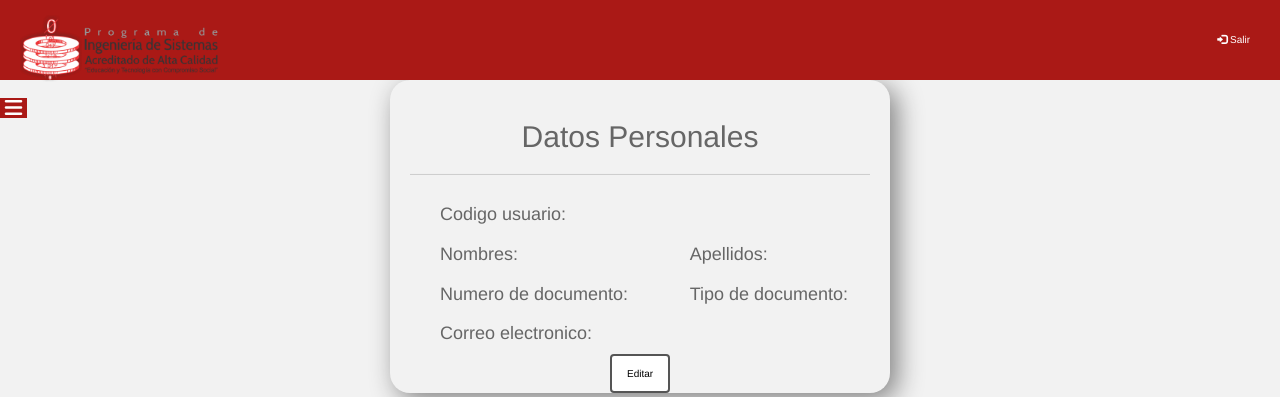
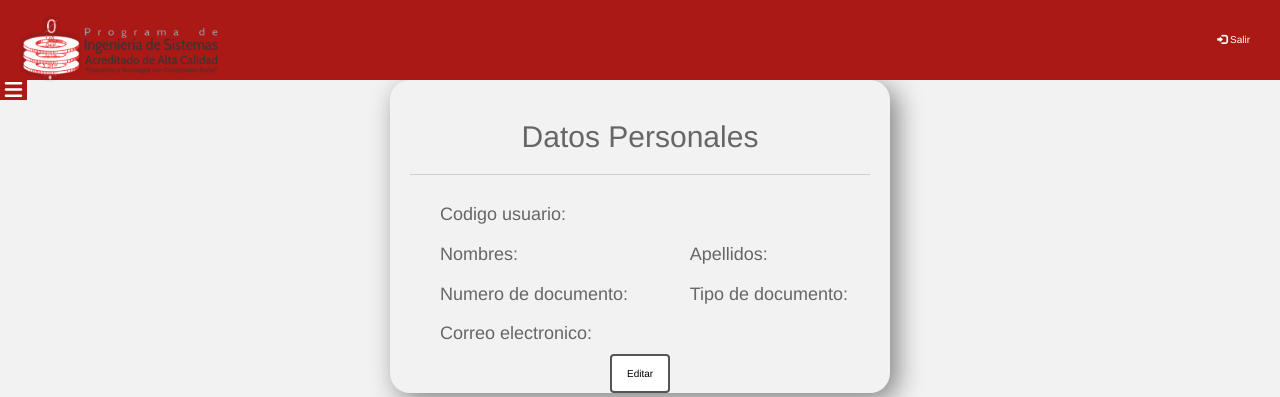
Before and after one commit to dannadeily/web-grupo8, a PHP site: page /web-grupo8/vistas/modulo/datosPersonales.php in a window 1280 px wide. Shown: the top 397 px of the page. Run offline with PHP 8.4, Linux system fonts and the light colour scheme; the visitor is signed in with stand-in values (Sample User, id 1); data that the repository does not hold is empty; some libraries are stand-ins or nearby versions.

Commit message:
barra lateral usuario

```diff
--- a/vistas/css/barraLateralUsuario.css
+++ b/vistas/css/barraLateralUsuario.css
@@ -3,7 +3,7 @@
   height: auto;
   background: #aa1916;
   position: absolute;
-  top: 12.2%;
+  top: auto;
   left: 0%;
   font-size: 2rem;
   color: white;
@@ -12,14 +12,12 @@
 }
 
 .checkbox:checked ~ .menu {
-  left: 0;
+  left: auto;
   border-redius: 0 0.5ren 0.5rm 0;
 }
 
-
 .left-panel{
    width: auto;
-   height: 100%;
   position: absolute;
   top:auto;
   left: -40%;
```
